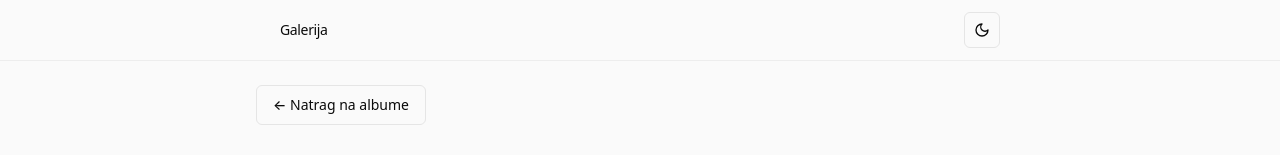
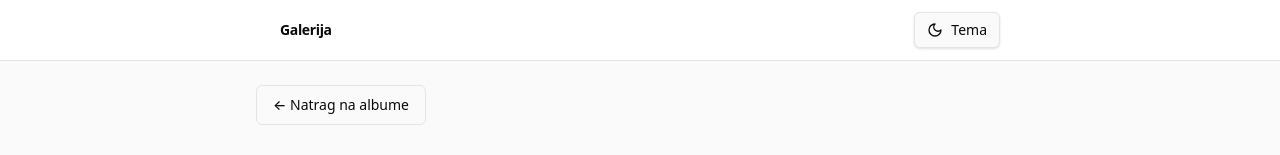
Before and after one commit to dplasc/vizi-gallery, a Next.js app in the folder gallery-app/: page /albums/1 in a window 1280 px wide. Shown: the top 155 px of the page. Built offline with nearby package versions, Linux system fonts and the light colour scheme; no server answers.

Commit message:
gallery: fix theme toggle visibility

```diff
--- a/gallery-app/app/layout.tsx
+++ b/gallery-app/app/layout.tsx
@@ -1,7 +1,6 @@
 import type { Metadata } from "next";
 import "./globals.css";
-import { ThemeProvider } from "@/components/theme-provider";
-import { GalleryHeader } from "@/components/gallery-header";
+import { AppShell } from "@/components/app-shell";
 
 export const metadata: Metadata = {
   title: "Galerija — Vizi.hr",
@@ -16,15 +15,7 @@ export default function RootLayout({
   return (
     <html lang="hr" suppressHydrationWarning>
       <body className="min-h-screen bg-background text-foreground antialiased">
-        <ThemeProvider
-          attribute="class"
-          defaultTheme="dark"
-          enableSystem={false}
-          disableTransitionOnChange
-        >
-          <GalleryHeader />
-          {children}
-        </ThemeProvider>
+        <AppShell>{children}</AppShell>
       </body>
     </html>
   );
--- /dev/null
+++ b/gallery-app/components/app-shell.tsx
@@ -0,0 +1,23 @@
+"use client";
+
+import { ThemeProvider } from "@/components/theme-provider";
+import { GalleryHeader } from "@/components/gallery-header";
+
+type Props = {
+  children: React.ReactNode;
+};
+
+export function AppShell({ children }: Props) {
+  return (
+    <ThemeProvider
+      attribute="class"
+      defaultTheme="dark"
+      enableSystem={false}
+      disableTransitionOnChange
+      storageKey="vizi-gallery-theme"
+    >
+      <GalleryHeader />
+      {children}
+    </ThemeProvider>
+  );
+}
--- a/gallery-app/components/gallery-header.tsx
+++ b/gallery-app/components/gallery-header.tsx
@@ -1,10 +1,12 @@
+"use client";
+
 import { ThemeToggle } from "@/components/theme-toggle";
 
 export function GalleryHeader() {
   return (
-    <header className="border-b border-border/60 bg-background/95">
+    <header className="sticky top-0 z-50 border-b border-border bg-card">
       <div className="mx-auto flex max-w-3xl items-center justify-between gap-4 px-6 py-3">
-        <span className="text-sm font-medium tracking-tight text-foreground">
+        <span className="text-sm font-semibold tracking-tight text-foreground">
           Galerija
         </span>
         <ThemeToggle />
--- a/gallery-app/components/theme-toggle.tsx
+++ b/gallery-app/components/theme-toggle.tsx
@@ -13,39 +13,29 @@ export function ThemeToggle() {
     setMounted(true);
   }, []);
 
-  if (!mounted) {
-    return (
-      <Button
-        type="button"
-        variant="outline"
-        size="default"
-        className="h-9 w-9 shrink-0 px-0"
-        aria-label="Promijeni temu"
-        title="Promijeni temu"
-        disabled
-      >
-        <Sun className="h-4 w-4" aria-hidden />
-      </Button>
-    );
+  const isDark = (mounted ? resolvedTheme : "dark") === "dark";
+
+  function handleToggle() {
+    if (!mounted) return;
+    setTheme(isDark ? "light" : "dark");
   }
-
-  const isDark = resolvedTheme === "dark";
 
   return (
     <Button
       type="button"
       variant="outline"
       size="default"
-      className="h-9 w-9 shrink-0 px-0"
+      className="h-9 shrink-0 gap-2 border-border bg-background px-3 text-foreground shadow-sm hover:bg-muted"
       aria-label="Promijeni temu"
       title="Promijeni temu"
-      onClick={() => setTheme(isDark ? "light" : "dark")}
+      onClick={handleToggle}
     >
       {isDark ? (
-        <Sun className="h-4 w-4" aria-hidden />
+        <Sun className="h-4 w-4 shrink-0" aria-hidden />
       ) : (
-        <Moon className="h-4 w-4" aria-hidden />
+        <Moon className="h-4 w-4 shrink-0" aria-hidden />
       )}
+      <span className="text-sm font-medium">Tema</span>
     </Button>
   );
 }
```
